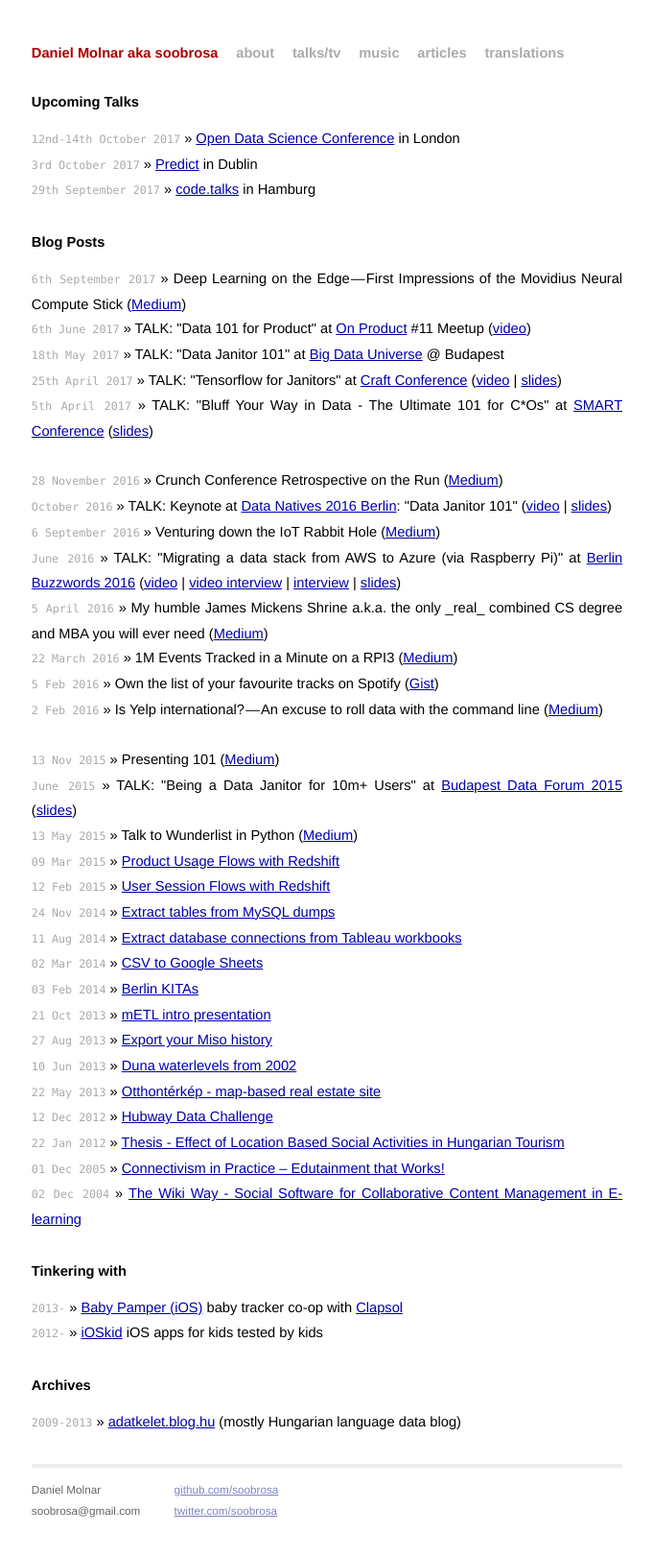
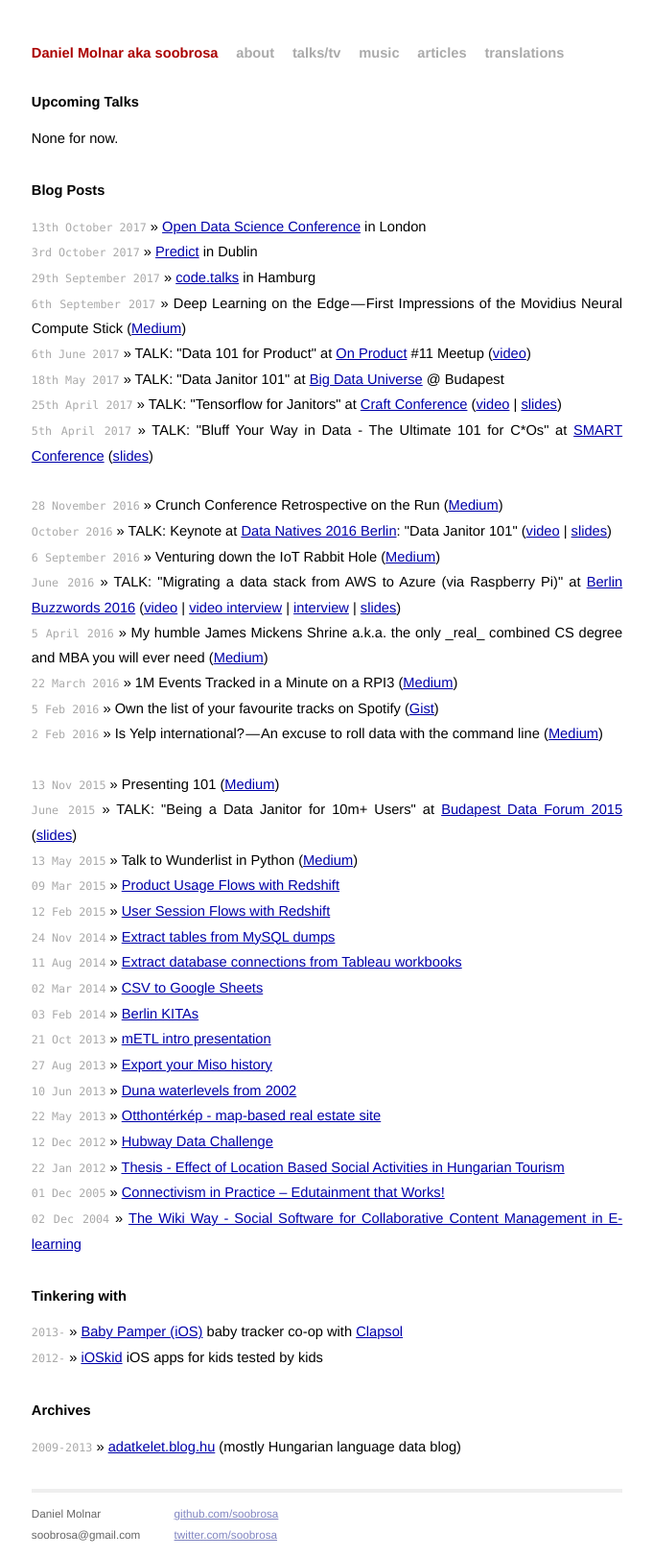
Before and after one commit to mojombo/mojombo.github.io, a Jekyll site: the page built from index.html, in a window 1280 px wide. Shown: the whole page at 96% size, without its empty margins (299-980 px from the left). Built offline with Jekyll 4.4.1, drawn with Linux system fonts in a browser that asks for light colours; before the commit the page ends 1597 px from its top, so only the background shows below that.

Commit message:
Update index.html

```diff
--- a/index.html
+++ b/index.html
@@ -6,14 +6,15 @@
 <div id="home">
   <h1>Upcoming Talks</h1>
   <ul class="posts">
-    <li><span>12nd-14th October 2017</span> &raquo; <a href="https://www.odsc.com/london">Open Data Science Conference</a> in London
-    <li><span>3rd October 2017</span> &raquo; <a href="http://www.predictconference.com">Predict</a> in Dublin
-    <li><span>29th September 2017</span> &raquo; <a href="https://www.codetalks.de/de/2017/programm">code.talks</a> in Hamburg
+    <li>None for now.
   </ul>
 
 <div id="home">
   <h1>Blog Posts</h1>
   <ul class="posts">
+    <li><span>13th October 2017</span> &raquo; <a href="https://www.odsc.com/london">Open Data Science Conference</a> in London
+    <li><span>3rd October 2017</span> &raquo; <a href="http://www.predictconference.com">Predict</a> in Dublin
+    <li><span>29th September 2017</span> &raquo; <a href="https://www.codetalks.de/de/2017/programm">code.talks</a> in Hamburg
     <li><span>6th September 2017</span> &raquo; Deep Learning on the Edge — First Impressions of the Movidius Neural Compute Stick (<a href="https://medium.com/@soobrosa/deep-learning-on-the-edge-first-impressions-of-the-movidius-neural-compute-stick-7de09eeca2d6">Medium</a>)
     <li><span>6th June 2017</span> &raquo; TALK: "Data 101 for Product" at <a href="https://www.meetup.com/On-Product/">On Product</a> #11 Meetup (<a href="https://www.youtube.com/watch?v=SJDajqAV66Q">video</a>)
     <li><span>18th May 2017</span> &raquo; TALK: "Data Janitor 101" at <a href="https://bdu.hu">Big Data Universe</a> @ Budapest
```
